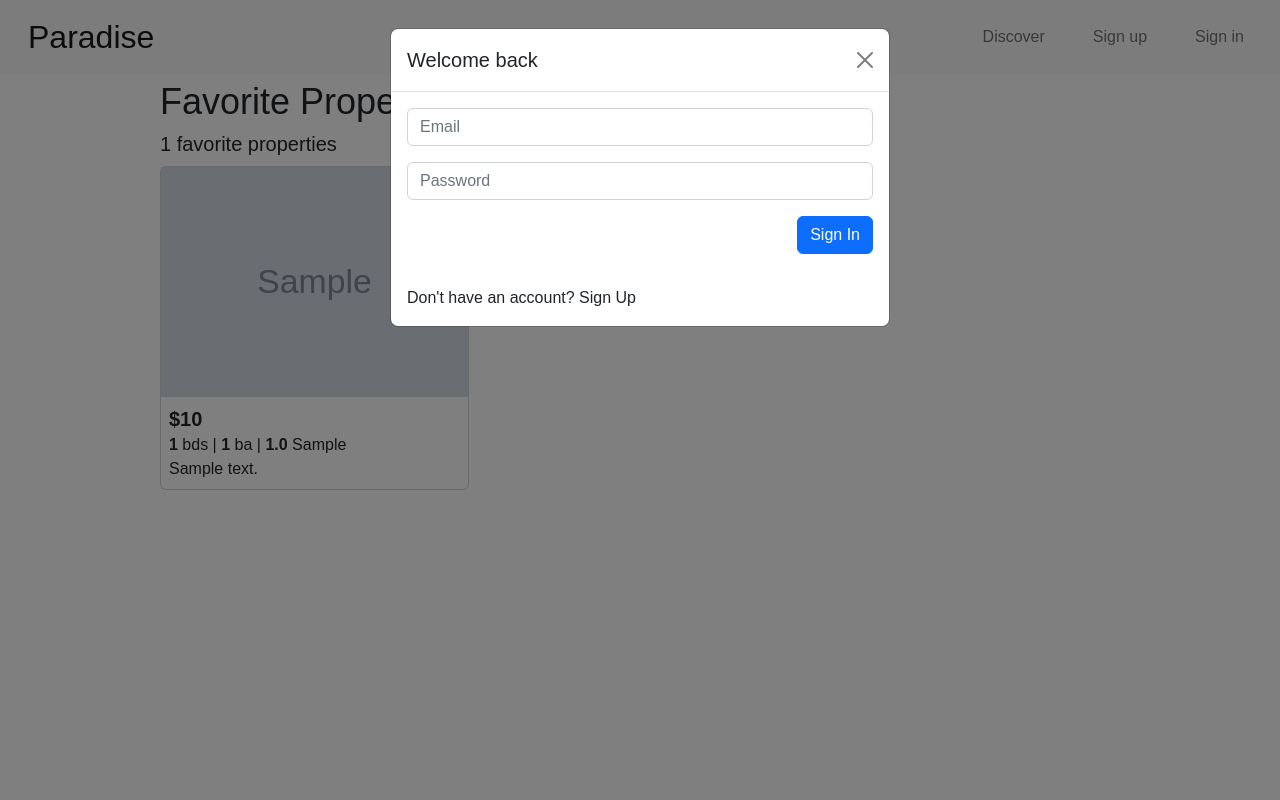
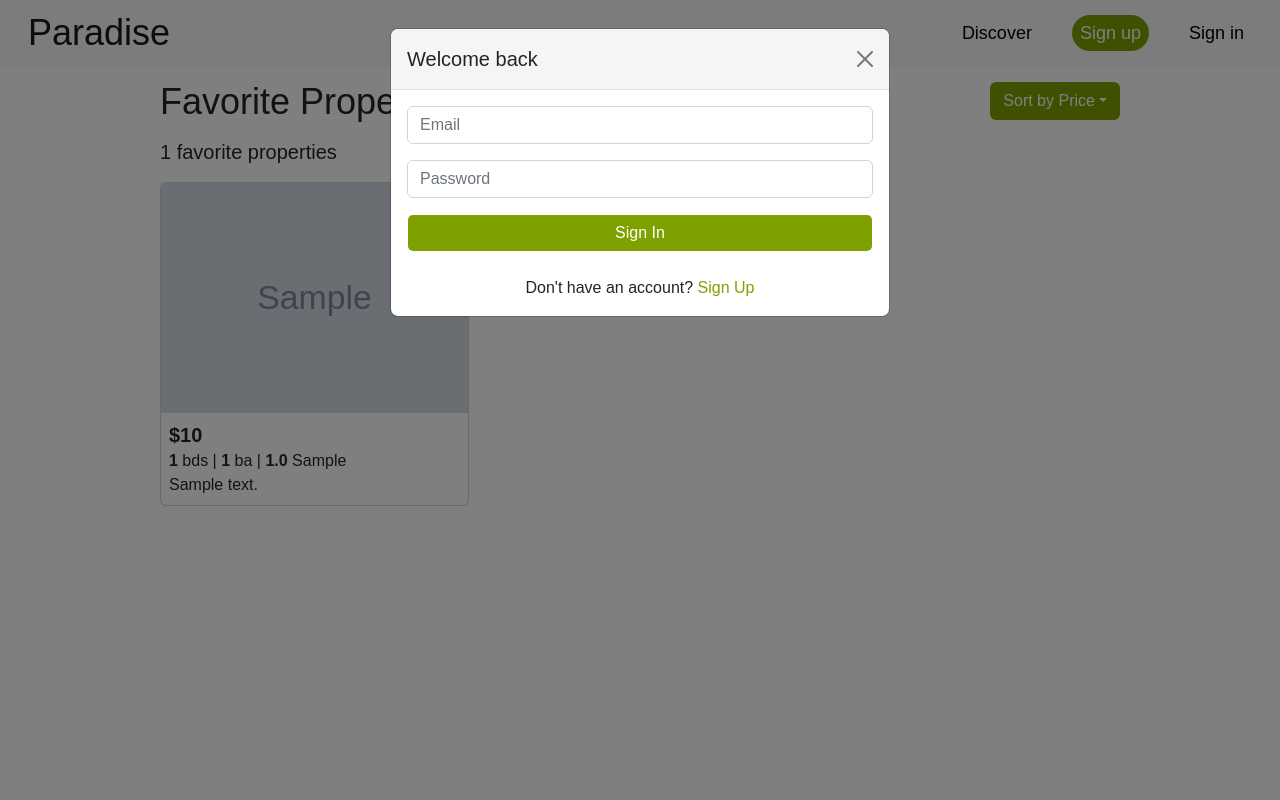
Before and after one commit to oanhle903/home-finder, a Flask app: page /users/1/favorites in a window 1280 px wide, after a click on "Sign in". Run offline with Flask 3, Linux system fonts and the light colour scheme; tables that the repository leaves empty hold one stand-in row (values such as "Sample post"); grey boxes marked "Sample" are stand-in pictures; some libraries are stand-ins or nearby versions.

Commit message:
added CSS

```diff
--- a/server.py
+++ b/server.py
@@ -7,6 +7,7 @@ import json
 from model import connect_to_db, db, Schedule, Property, User
 import crud
 import os
+import random
 
 from jinja2 import StrictUndefined
 app = Flask(__name__)
@@ -22,7 +23,10 @@ MAP_API_KEY = os.environ.get('MAP_API')
 def homepage():
     """View homepage"""
 
-    return render_template('homepage.html')
+    properties = crud.get_properties()
+    random_properties = random.sample(properties, 4)
+
+    return render_template('homepage.html', random_properties=random_properties)
 
 
 @app.route('/properties')
@@ -46,8 +50,9 @@ def property_details(zpid):
     query the favortie table given that zpid and return is_favorite yes or no?
     """
     is_favorite = crud.is_favorite(zpid)
-    # is_scheduled = crud.is_scheduled(zpid)
     now = datetime.now()
+
+    # check if property is scheduled, if it is, it has to be active at the time of current or future time
     is_scheduled = Schedule.query.filter_by(zpid=zpid, is_canceled=False).filter(Schedule.when > now).first()
 
 
--- a/static/css/styles.css
+++ b/static/css/styles.css
@@ -114,3 +114,16 @@
   font-weight: bold;
   cursor: pointer;
 }
+
+
+html { height: 100%; }
+body {
+    min-height:100%;
+    position:relative;
+    padding-bottom:[footer-height]
+}
+.footer {
+    position: absolute;
+    left: 0 ; right: 0; bottom: 0;
+    height:[footer-height]
+}
--- a/static/js/street_view.js
+++ b/static/js/street_view.js
@@ -9,7 +9,7 @@ function initialize() {
   const fenway = { lat: lat, lng: lng };
   const map = new google.maps.Map(document.querySelector("#streetmap"), {
     center: fenway,
-    zoom: 14,
+    zoom: 12,
   });
   const panorama = new google.maps.StreetViewPanorama(
     document.querySelector("#pano"),
--- a/templates/_current_furture_schedules.html
+++ b/templates/_current_furture_schedules.html
@@ -9,11 +9,11 @@
           <p class="card-text">{{ schedule.when }}</p>
           <div class="mt-2 ">
             <form action="/cancel"  method="POST">
-              <button type="submit" class="btn btn-info float-start me-2" name="schedule_id" value={{ schedule.schedule_id }}>Cancel</button>
+              <button type="submit" class="btn float-start me-2 text-white" name="schedule_id" value={{ schedule.schedule_id }} style="background-color: #7fa100;">Cancel</button>
             </form>
 
             <!-- Button trigger modal -->
-            <button  type="button" class="btn btn-primary" data-bs-toggle="modal" data-bs-target="#exampleModal">
+            <button  type="button" class="btn text-white" style="background-color: #7fa100;" data-bs-toggle="modal" data-bs-target="#exampleModal">
                 Reschedule
             </button>
 
--- a/templates/base.html
+++ b/templates/base.html
@@ -20,7 +20,8 @@
 
     {% endblock %}
   </head>
-  <body>
+  <body >
+
     {% for msg in get_flashed_messages() %}
     <p class="flash-msg">
       {{ msg }}
@@ -28,49 +29,49 @@
     {% endfor %}
 
 
-    <nav class="navbar navbar-expand-lg bg-light ">
+    <nav class="navbar navbar-expand-lg bg-light">
       <div class="container-fluid">
-        <a class="navbar-brand ms-3 fs-2" href="/">Paradise</a>
+        <a class="navbar-brand ms-3 text-4xl" href="/">Paradise</a>
         <button class="navbar-toggler" type="button" data-bs-toggle="collapse" data-bs-target="#navbarNav" aria-controls="navbarNav" aria-expanded="false" aria-label="Toggle navigation">
           <span class="navbar-toggler-icon"></span>
         </button>
         <div class="collapse navbar-collapse" id="navbarNav">
           <ul class="navbar-nav ms-auto">
             <li class="nav-item mx-3">
-              <a class="nav-link" href="/properties">Discover</a>
+              <a class="nav-link text-black text-lg" href="/properties">Discover</a>
             </li>
             {% if session.get("user_id") %}
             <li class="nav-item mx-3">
-              <a class="nav-link" href="/users/{{ session['user_id'] }}/favorites">Watchlist</a>
+              <a class="nav-link text-black text-lg" href="/users/{{ session['user_id'] }}/favorites">Watchlist</a>
             </li>
             {% endif %}
             {% if session.get("user_id") %}
             <li class="nav-item mx-3">
-              <a class="nav-link" href="/users/{{ session['user_id'] }}/schedules">Schedule</a>
+              <a class="nav-link text-black text-lg" href="/users/{{ session['user_id'] }}/schedules">Schedule</a>
             </li>
             {% endif %}
             {% if not session.get("user_id") %}
-            <li class="nav-item mx-3" id="sign-up">
-              <a class="nav-link" role="button" id="signup-button" data-bs-toggle="modal" data-bs-target="#signUpModal">Sign up</a>
+            <li class="nav-item mx-3 flex items-center">
+              <a class="nav-link text-lg text-white rounded-full py-1 px-6" style="background-color: #7fa100;" role="button" data-bs-toggle="modal" data-bs-target="#signUpModal">Sign up</a>
             </li>
             {% endif %}
             {% if not session.get("user_id") %}
-            <li class="nav-item mx-3" id="sign-in">
-              <a class="nav-link" role="button" id="signin-button" data-bs-toggle="modal" data-bs-target="#signInModal">Sign in</a>
+            <li class="nav-item mx-3">
+              <a class="nav-link text-black text-lg" role="button" data-bs-toggle="modal" data-bs-target="#signInModal">Sign in</a>
             </li>
             {% endif %}
 
             {% if session.get("user_id") %}
             <li class="nav-item dropdown mx-3" id="my-profile">
-              <a class="nav-link dropdown-toggle" href="#" role="button" data-bs-toggle="dropdown" aria-expanded="false">
+              <a class="nav-link dropdown-toggle text-black text-lg" href="#"  data-bs-toggle="dropdown" aria-expanded="false">
                 My Profile
               </a>
               <ul class="dropdown-menu">
                 <li>
-                  <a class="dropdown-item" href="#">Account settings</a>
+                  <a class="dropdown-item text-black" href="#">Account settings</a>
                 </li>
                 <li>
-                  <a class="dropdown-item" href="/logout">Sign out</a>
+                  <a class="dropdown-item text-black" href="/logout">Sign out</a>
                 </li>
               </ul>
             </li>
@@ -85,8 +86,8 @@
       <div class="modal fade" id="signInModal" tabindex="-1" aria-labelledby="signInModalLabel" aria-hidden="true">
           <div class="modal-dialog">
           <div class="modal-content">
-              <div class="modal-header">
-                  <h1 class="modal-title fs-5" id="signInModalLabel">Welcome back</h1>
+              <div class="modal-header" style="background-color: #f5f5f5;">
+                  <p class="modal-title text-xl" id="signInModalLabel">Welcome back</p>
                   <button type="button" class="btn-close" data-bs-dismiss="modal" aria-label="Close"></button>
               </div>
               <div class="modal-body">
@@ -97,14 +98,14 @@
                       <div class="mb-3">
                           <input type="password" class="form-control" id="password" name="password" placeholder="Password" required>
                       </div>
-                      <div class="d-flex justify-content-end mb-3 ">
-                          <button type="submit" class="btn btn-primary mb-3">Sign In</button>
+                      <div class="d-flex justify-content-end mb-2">
+                          <button type="submit" class="btn form-control mb-3 text-white" style="background-color: #7fa100;">Sign In</button>
                       </div>
                   </form>
 
                   <div>
-                    <p>Don't have an account?
-                      <a role="button" data-bs-toggle="modal" data-bs-target="#signUpModal">Sign Up</a>
+                    <p class="text-center">Don't have an account?
+                      <a role="button" data-bs-toggle="modal" data-bs-target="#signUpModal" style="color: #7fa100;">Sign Up</a>
                     </p>
                   </div>
               </div>
@@ -119,7 +120,7 @@
       <div class="modal fade" id="signUpModal" tabindex="-1" aria-labelledby="signUpModalLabel" aria-hidden="true">
           <div class="modal-dialog">
           <div class="modal-content">
-              <div class="modal-header">
+              <div class="modal-header" style="background-color: #f5f5f5;">
                   <h1 class="modal-title fs-5" id="signUpModalLabel">Create an account</h1>
                   <button type="button" class="btn-close" data-bs-dismiss="modal" aria-label="Close"></button>
               </div>
@@ -131,14 +132,14 @@
                       <div class="mb-3">
                           <input type="password" class="form-control" id="password" name="password" placeholder="Password" required>
                       </div>
-                      <div class="d-flex justify-content-end mb-3 ">
-                          <button type="submit" class="btn btn-primary mb-3">Sign Up</button>
+                      <div class="d-flex justify-content-end mb-2">
+                          <button type="submit" class="btn form-control mb-3 text-white" style="background-color: #7fa100;">Sign Up</button>
                       </div>
                   </form>
 
-                  <div>
-                    <p>Already have an account?
-                      <a role="button" data-bs-toggle="modal" data-bs-target="#signInModal">Sign In</a>
+                  <div class="">
+                    <p class="text-center">Already have an account?
+                      <a role="button" data-bs-toggle="modal" data-bs-target="#signInModal" style="color: #7fa100;">Sign In</a>
                     </p>
                   </div>
               </div>
@@ -146,7 +147,6 @@
           </div>
       </div>
     </div>
-
 
     <!-- JavaScript Bundle with Popper -->
     <script src="https://cdn.jsdelivr.net/npm/bootstrap@5.2.3/dist/js/bootstrap.bundle.min.js" integrity="sha384-kenU1KFdBIe4zVF0s0G1M5b4hcpxyD9F7jL+jjXkk+Q2h455rYXK/7HAuoJl+0I4" crossorigin="anonymous"></script>
@@ -156,8 +156,16 @@
     <script crossorigin src="https://cdnjs.cloudflare.com/ajax/libs/babel-standalone/6.26.0/babel.js"></script>
     <!-- <script src="https://unpkg.com/@babel/standalone/babel.min.js"></script> -->
 
-    {% block body %}{% endblock %}
+    {% block body %}
 
-    {% block after_body %}{% endblock %}
+    {% endblock %}
+
+    {% block footer %}
+      <!-- <footer class="footer p-4" style="background-color: #f5f5f5;">
+        <div class="">
+          <p>Copyright &copy 2023 by <a href="https://github.com/oanhle903">https://github.com/oanhle903</a></p>
+        </div>
+      </footer> -->
+    {% endblock %}
   </body>
 </html>
--- a/templates/user_favorites.html
+++ b/templates/user_favorites.html
@@ -4,29 +4,23 @@
 
 {% block body %}
 <div class="mx-40 mt-2">
-    <div class="flex">
+    <div class="flex justify-between my-3">
         <div>
-            <p class="text-4xl mb-2">Favorite Properties</p>
+            <p class="text-4xl">Favorite Properties</p>
         </div>
-        <div id="low-to-high">
-            <span class="text-2xl">Ascending</span>
-            <a href="/properties/favorites/sort/low">
-                <button class="text-2xl">
-                    <i class="fa-solid fa-arrow-up-wide-short "></i>
-                  </button>
-            </a>
-        </div>
-        <div id="high-to-low">
-            <span class="text-2xl">Descending</span>
-            <a href="/properties/favorites/sort/high">
-                <button  class="text-2xl">
-                    <i class="fa-solid fa-arrow-down-wide-short"></i>
-                </button>
-            </a>
+
+        <div class="dropdown">
+            <button class="btn dropdown-toggle text-white" type="button" data-bs-toggle="dropdown" aria-expanded="false" style="background-color: #7fa100;">Sort by Price</button>
+            <ul class="dropdown-menu">
+              <li><a class="dropdown-item" href="/properties/favorites/sort/low">low to high</a></li>
+              <li><a class="dropdown-item" href="/properties/favorites/sort/high">high to low</a></li>
+            </ul>
         </div>
     </div>
 
-    <p class="text-xl mb-2">{{ favorites|length }} favorite properties</p>
+
+    <p class="text-xl mb-3">{{ favorites|length }} favorite properties</p>
+
 
     <div class='cards grid grid-cols-3 gap-3 justify-items-center'>
         {% for favorite in user.favorites %}
```
Also changed, not shown: templates/all_properties.html (+25 -11 lines), templates/homepage.html (+23 -8 lines), templates/property_details.html (+58 -36 lines), templates/user_schedules.html (+4 -4 lines), static/images/house.jpg.
